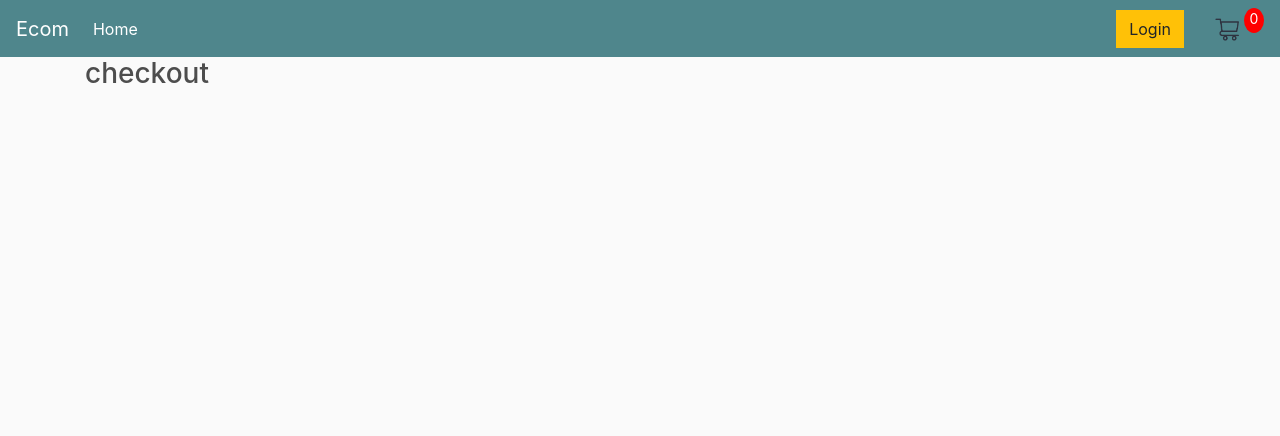
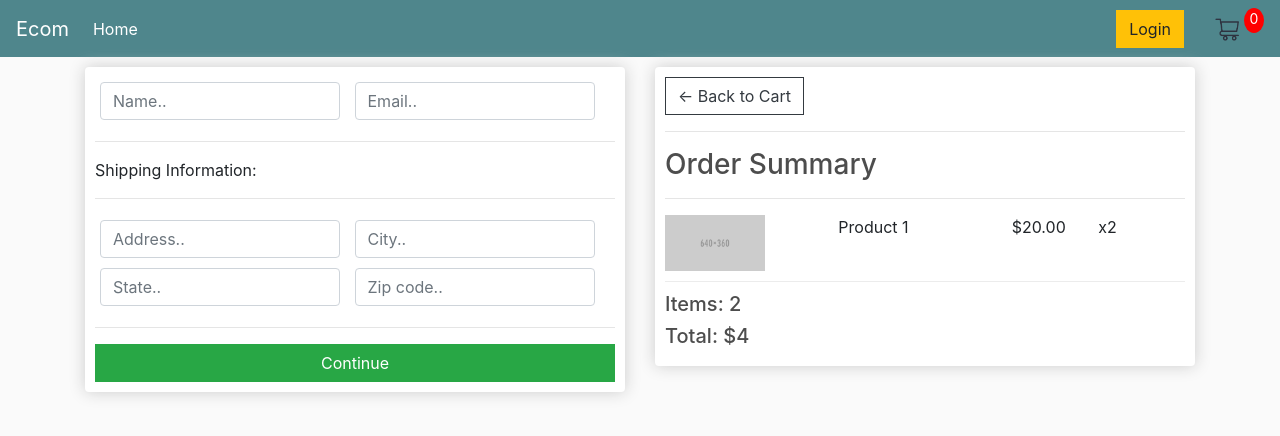
Before and after one commit to motsuka1/ecommerce, a Django app: page /checkout/ in a window 1280 px wide. Shown: the top 436 px of the page. Run offline with Django 3.2, Linux system fonts and the light colour scheme; some libraries are stand-ins or nearby versions.

Commit message:
add checkout page

```diff
--- a/store/templates/store/checkout.html
+++ b/store/templates/store/checkout.html
@@ -1,5 +1,60 @@
 {% extends "store/main.html" %}
 {% load static %}
 {% block content %}
-  <h3>checkout</h3>
+  <div class="row">
+    <!-- class = “col-{prefix}-{columns}” {columns}は合計が12に -->
+    <!-- https://qiita.com/akatsuki174/items/53b7367b04ed0b066bbf -->
+    <div class="col-lg-6">
+      <div class="box-element" id="form-wrapper">
+        <div id="form">
+          <div id="user-info">
+            <div class="form-field">
+              <input required class="form-control" type="text" name="name" placeholder="Name..">
+            </div>
+            <div class="form-field">
+              <input required class="form-control" type="email" name="email" placeholder="Email..">
+            </div>
+          </div>
+          <div id="shipping-info">
+            <hr>
+            <p>Shipping Information:</p>
+            <hr>
+            <div class="form-field">
+              <input class="form-control" type="text" name="address" placeholder="Address..">
+            </div>
+            <div class="form-field">
+              <input class="form-control" type="text" name="city" placeholder="City..">
+            </div>
+            <div class="form-field">
+              <input class="form-control" type="text" name="state" placeholder="State..">
+            </div>
+            <div class="form-field">
+              <input class="form-control" type="text" name="zipcode" placeholder="Zip code..">
+            </div>
+          </div>
+          <hr>
+          <input id="form-button" class="btn btn-success btn-block" type="submit" value="Continue">
+        </div>
+      </div>
+      <br>
+      <div class="box-element hidden" id="payment-info">
+        <small>Paypal Options</small>
+      </div>
+    </div>
+    <div class="col-lg-6">
+      <div class="box-element">
+        <a  class="btn btn-outline-dark" href="{% url 'cart' %}">&#x2190; Back to Cart</a>
+        <hr>
+        <h3>Order Summary</h3>
+        <hr>
+        <div class="cart-row">
+          <div style="flex:2"><img class="row-image" src="{% static 'images/placeholder.png' %}"></div>
+          <div style="flex:2"><p>Product 1</p></div>
+          <div style="flex:1"><p>$20.00</p></div>
+          <div style="flex:1"><p>x2</p></div>
+      </div>
+        <h5>Items:   2</h5>
+        <h5>Total:   $4</h5>
+    </div>
+  </div>
 {% endblock content %}
```
